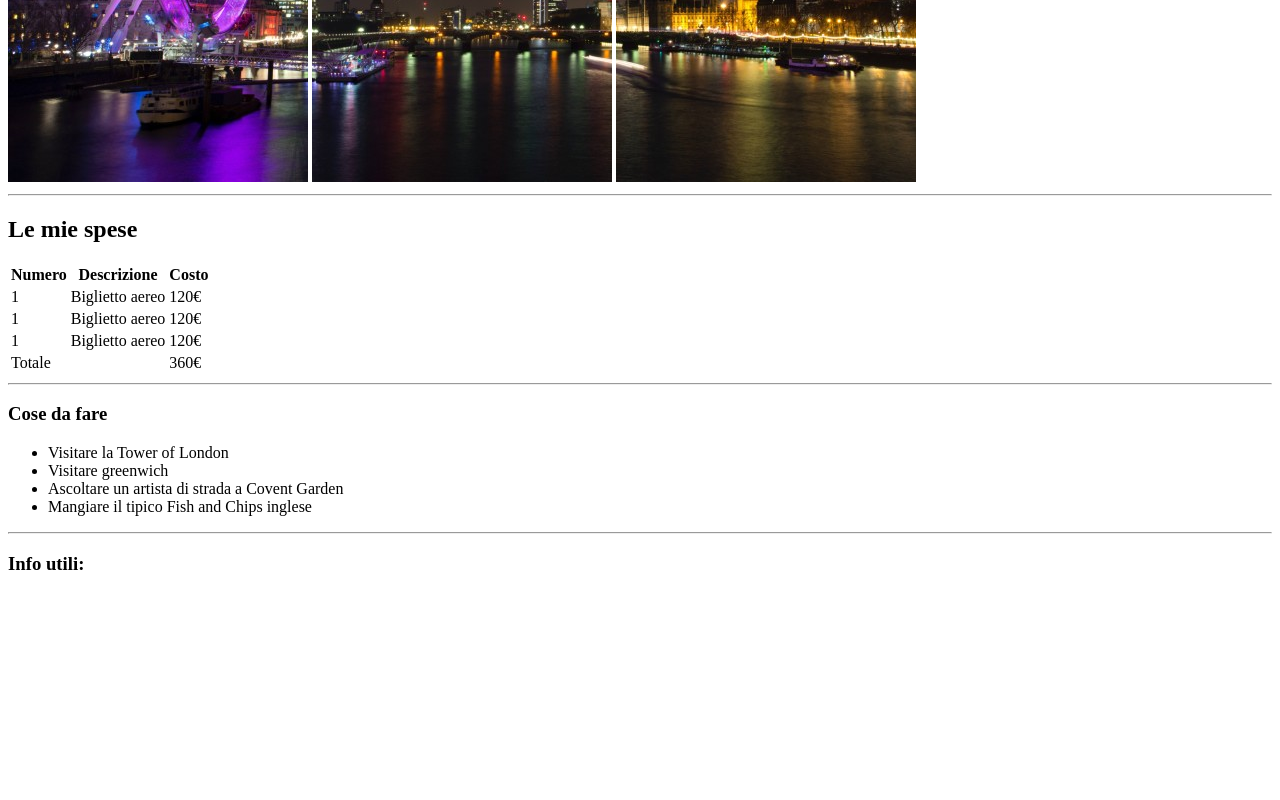
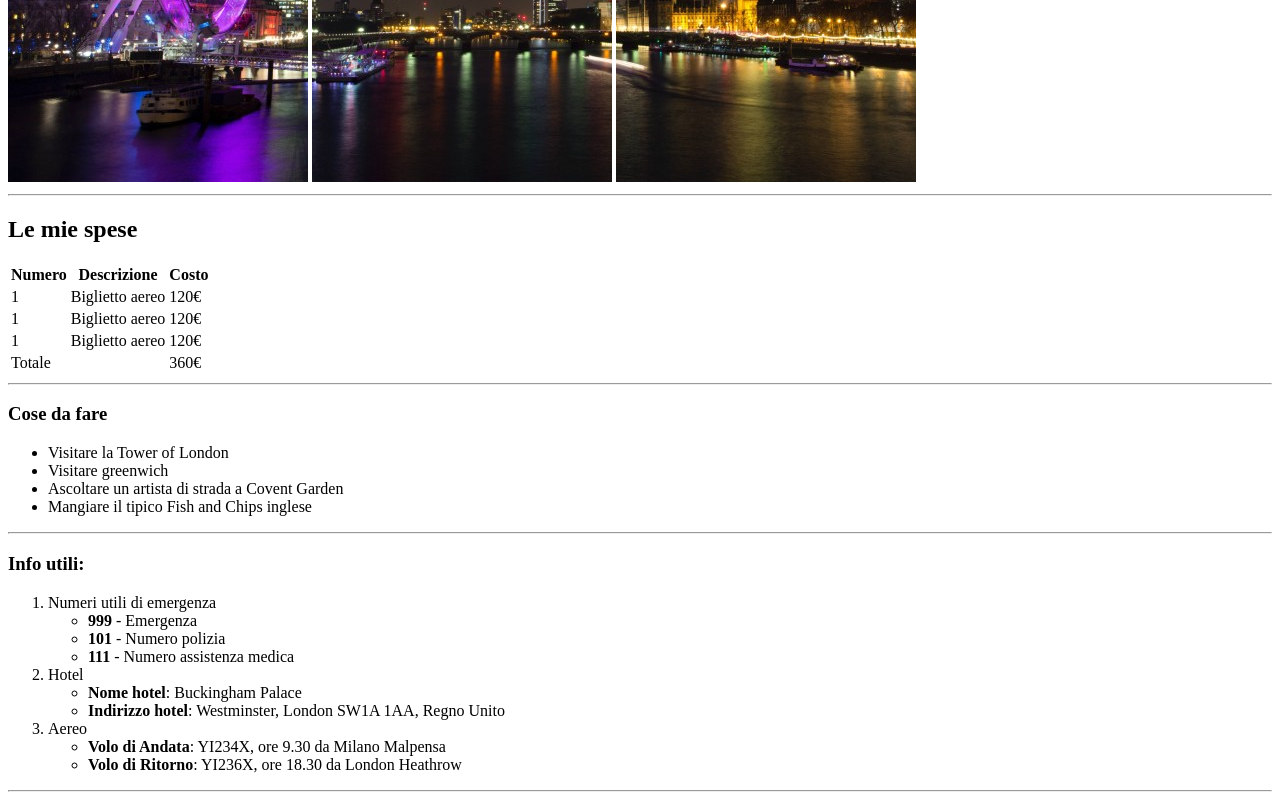
Before and after one commit to Robert-Stefan/html-london-trip, a website: page index.html in a window 1280 px wide. Shown: the part 498-1298 px from the top of the page. Before the commit the page ends 1092 px from the top, so only its background shows below. Drawn offline with Linux system fonts and the light colour scheme.

Commit message:
Add list ordered & unordered

```diff
--- a/index.html
+++ b/index.html
@@ -66,6 +66,34 @@
       <h3>
         Info utili:
       </h3>
+      <ol>
+        <li>Numeri utili di emergenza</li>
+        <ul>
+          <li><strong>999</strong> - Emergenza</li>
+          <li><strong>101</strong> - Numero polizia</li>
+          <li><strong>111</strong> - Numero assistenza medica</li>
+        </ul>
+        <li>Hotel</li>
+        <ul>
+          <li><strong>Nome hotel</strong>: Buckingham Palace</li>
+          <li>
+            <strong>Indirizzo hotel</strong>: Westminster, London SW1A 1AA,
+            Regno Unito
+          </li>
+        </ul>
+        <li>Aereo</li>
+        <ul>
+          <li>
+            <strong>Volo di Andata</strong>: YI234X, ore 9.30 da Milano Malpensa
+          </li>
+          <li>
+            <strong>Volo di Ritorno</strong>: YI236X, ore 18.30 da London
+            Heathrow
+          </li>
+        </ul>
+      </ol>
+      <hr />
+      <!-- Img url -->
     </section>
   </body>
 </html>
```
